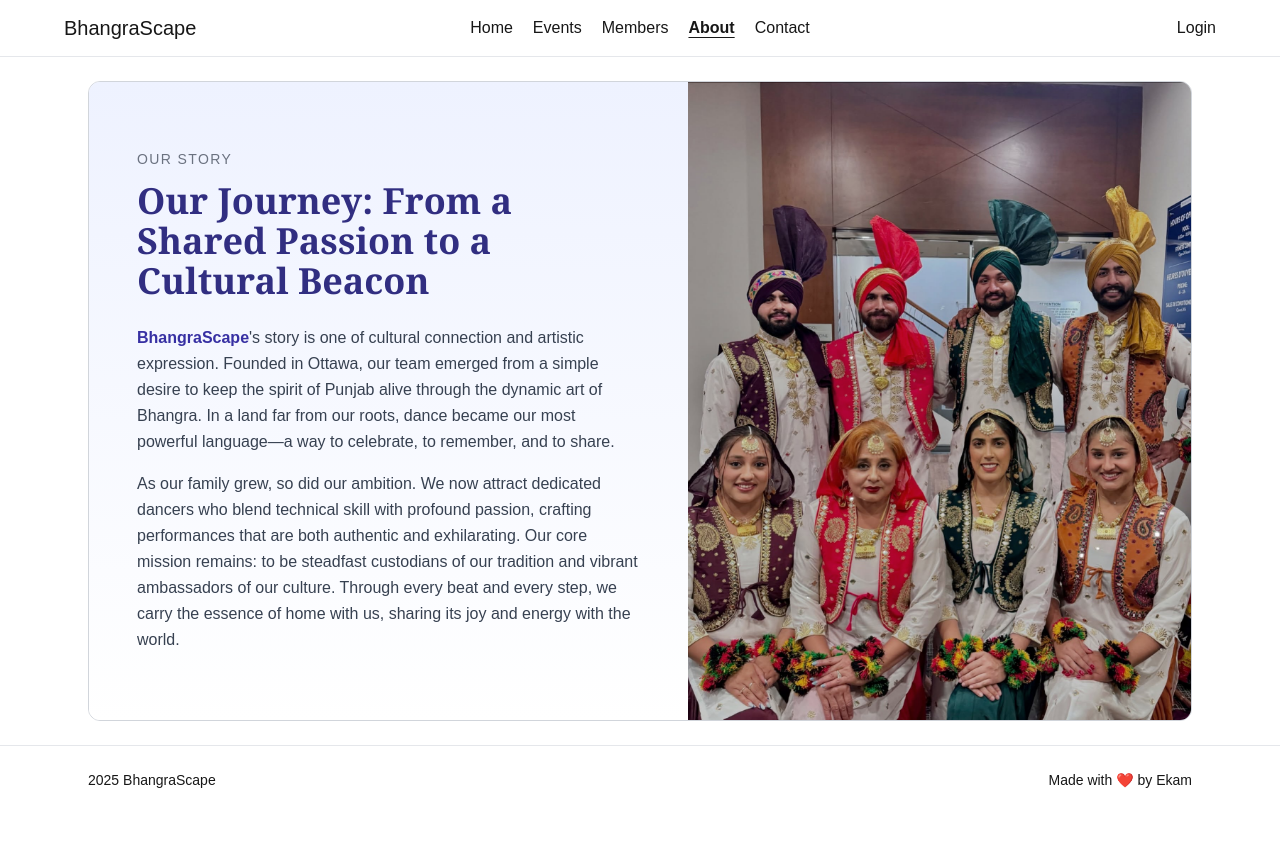
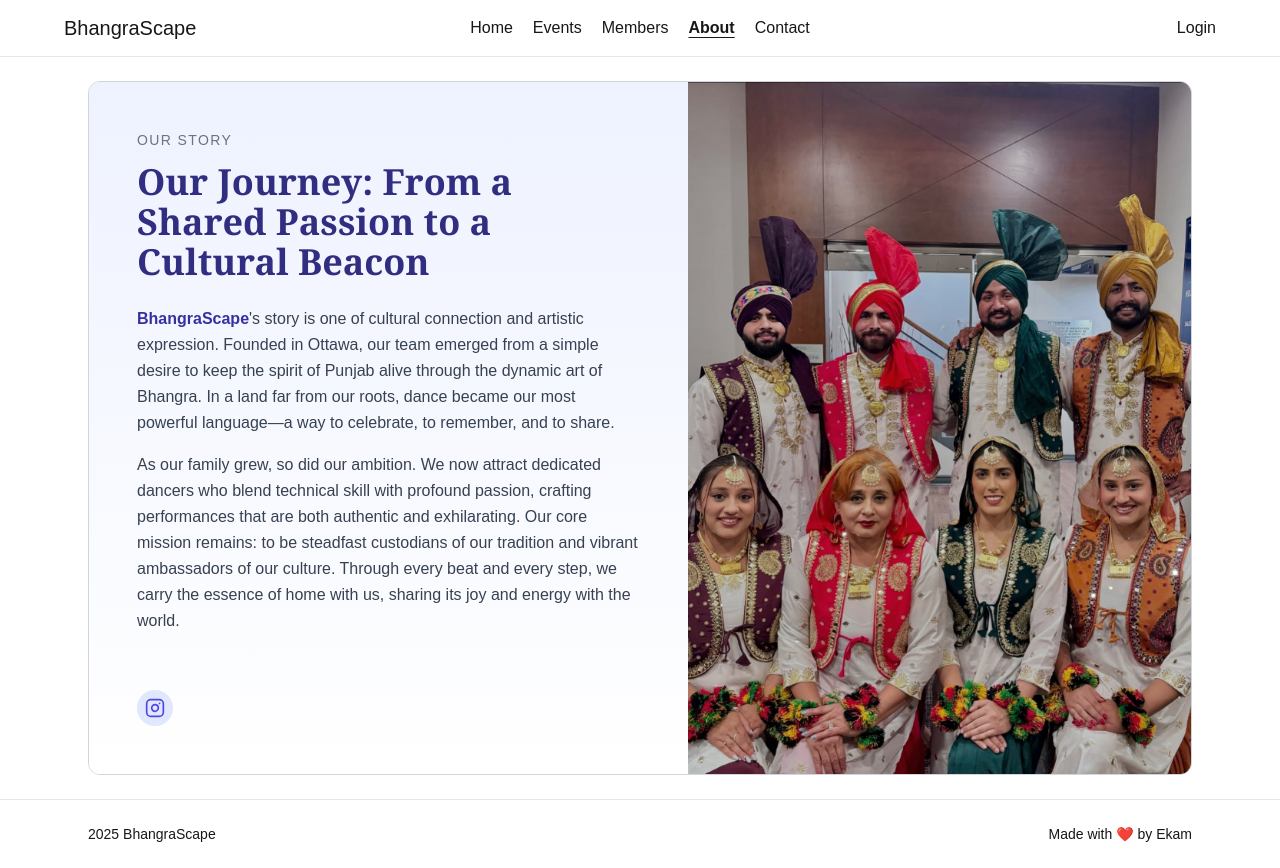
Before and after one commit to bhat0155/bhangraescape, a Next.js app in the folder apps/web/bhangraescape/: page /about in a window 1280 px wide. Before the commit the page ends 814 px from the top, so only its background shows below. Built offline with nearby package versions, Linux system fonts and the light colour scheme; no server answers.

Commit message:
update: added social media link

```diff
--- a/apps/web/bhangraescape/src/app/about/page.tsx
+++ b/apps/web/bhangraescape/src/app/about/page.tsx
@@ -1,4 +1,5 @@
 import Image from "next/image";
+import { Instagram } from "lucide-react"; // ✅ lightweight icon from lucide-react
 
 export const metadata = {
   title: "About — BhangraEscape",
@@ -26,18 +27,31 @@ export default function About() {
           In a land far from our roots, dance became our most powerful language—a way to celebrate, to remember, and to share.
         </p>
 
-        <p className="text-gray-700 leading-relaxed">
+        <p className="text-gray-700 leading-relaxed mb-6">
           As our family grew, so did our ambition. We now attract dedicated dancers who blend technical skill with profound passion,
-          crafting performances that are both authentic and exhilarating.
-          Our core mission remains: to be steadfast custodians of our tradition and vibrant ambassadors of our culture.
-          Through every beat and every step, we carry the essence of home with us, sharing its joy and energy with the world.
+          crafting performances that are both authentic and exhilarating. Our core mission remains: to be steadfast custodians of our
+          tradition and vibrant ambassadors of our culture. Through every beat and every step, we carry the essence of home with us,
+          sharing its joy and energy with the world.
         </p>
+
+       <div className="mt-8 flex items-center gap-3">
+            <a
+                href="https://www.instagram.com/bhangrascape/"
+                target="_blank"
+                rel="noopener noreferrer"
+                className="flex items-center gap-2 text-indigo-600 hover:text-indigo-800 transition-colors duration-200"
+            >
+                <div className="p-2 rounded-full bg-indigo-100 hover:bg-indigo-200 transition-colors duration-200">
+                <Instagram className="w-5 h-5 text-indigo-600" />
+                </div>
+            </a>
+            </div>
       </div>
 
       {/* RIGHT IMAGE SECTION */}
       <div className="flex-1 relative min-h-[60vh] md:min-h-auto">
         <Image
-          src="/images/about.jpg" // place your image here (same name as uploaded)
+          src="/images/about.jpg"
           alt="BhangraEscape team performing"
           fill
           priority
```
